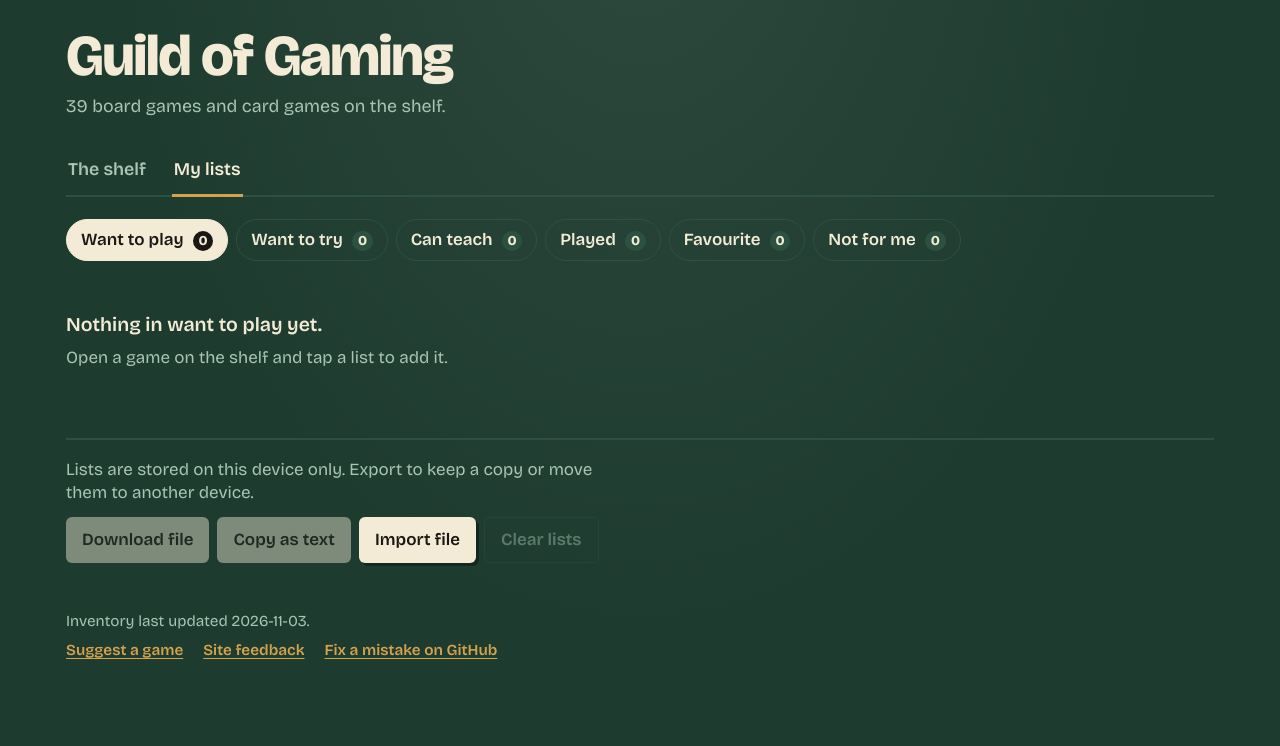
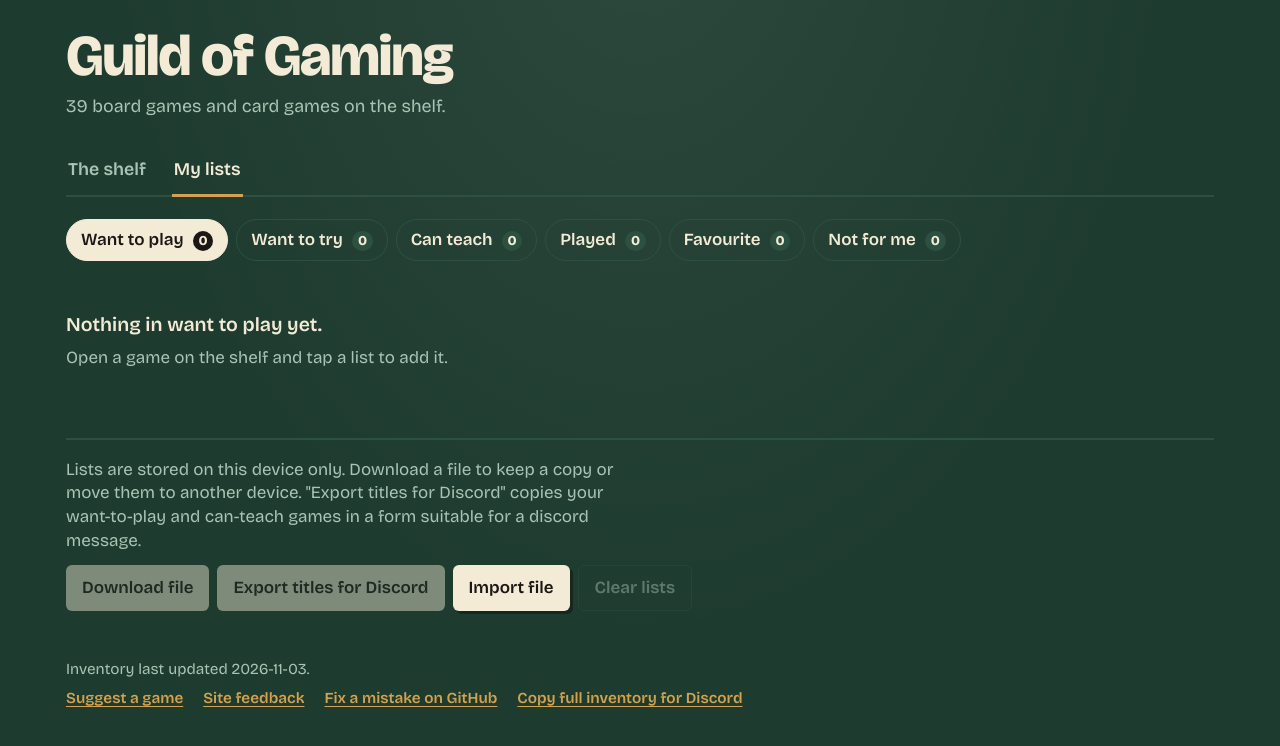
Before and after one commit to nbogie/guild-of-gaming-inventory, a React (Vite) app: page / in a window 1280 px wide. Both pictures are taken after a click on the button "My lists". Shown: the top 746 px of the page. Built offline with nearby package versions, Linux system fonts and the light colour scheme.

Commit message:
allow exporting titles as markdown, and full inventory as markdown for discord post

```diff
--- a/src/App.tsx
+++ b/src/App.tsx
@@ -5,6 +5,7 @@ import { inventory } from './data'
 import { useLists } from './lists'
 import { LIST_IDS } from './types'
 import { LINKS } from './links'
+import { copyToClipboard, inventoryAsDiscordPost } from './exports'
 
 type Page = 'shelf' | 'lists'
 
@@ -12,6 +13,16 @@ export default function App() {
   const [page, setPage] = useState<Page>('shelf')
   const { lists, toggle, replaceAll, merge, clear } = useLists()
   const listCount = LIST_IDS.reduce((n, id) => n + lists[id].length, 0)
+  const [copyNote, setCopyNote] = useState<string | null>(null)
+
+  const copyInventory = async () => {
+    const ok = window.confirm(
+      'Copy the full inventory to your clipboard as a Discord post? This is for organisers updating the pinned list. It will replace whatever is on your clipboard.',
+    )
+    if (!ok) return
+    const done = await copyToClipboard(inventoryAsDiscordPost())
+    setCopyNote(done ? 'Copied the full inventory. Paste it into Discord.' : 'Could not copy to the clipboard.')
+  }
 
   return (
     <div className="app">
@@ -60,7 +71,15 @@ export default function App() {
               Fix a mistake on GitHub
             </a>
           )}
+          <button type="button" className="link" onClick={copyInventory}>
+            Copy full inventory for Discord
+          </button>
         </p>
+        {copyNote && (
+          <p className="status" role="status">
+            {copyNote}
+          </p>
+        )}
       </footer>
     </div>
   )
--- a/src/components/MyLists.tsx
+++ b/src/components/MyLists.tsx
@@ -1,6 +1,7 @@
 import { useRef, useState } from 'react'
 import { inventory } from '../data'
 import { exportPayload, parseImport } from '../lists'
+import { copyToClipboard, listsAsDiscordMarkdown } from '../exports'
 import { LIST_IDS, LIST_LABELS, type ListId, type Lists } from '../types'
 import GameCard from './GameCard'
 
@@ -31,16 +32,11 @@ export default function MyLists({ lists, onToggle, onImport, onClear }: Props) {
     setStatus('Downloaded your lists as a file.')
   }
 
-  const copyText = async () => {
-    const text = LIST_IDS.filter((id) => lists[id].length)
-      .map((id) => `${LIST_LABELS[id]}\n${lists[id].map((g) => `- ${gameById[g]?.title ?? g}`).join('\n')}`)
-      .join('\n\n')
-    try {
-      await navigator.clipboard.writeText(text)
-      setStatus('Copied your lists as text.')
-    } catch {
-      setStatus('Could not copy. Download the file instead.')
-    }
+  const discordExportable = lists['want-to-play'].length + lists['want-to-try'].length + lists['can-teach'].length > 0
+
+  const copyForDiscord = async () => {
+    const ok = await copyToClipboard(listsAsDiscordMarkdown(lists))
+    setStatus(ok ? 'Copied your want-to-play and can-teach titles.' : 'Could not copy to the clipboard.')
   }
 
   const onFile = async (file: File | undefined) => {
@@ -86,13 +82,13 @@ export default function MyLists({ lists, onToggle, onImport, onClear }: Props) {
       )}
 
       <div className="tools">
-        <p>Lists are stored on this device only. Export to keep a copy or move them to another device.</p>
+        <p>Lists are stored on this device only. Download a file to keep a copy or move them to another device. "Export titles for Discord" copies your want-to-play and can-teach games in a form suitable for a discord message.</p>
         <div className="tools-row">
           <button type="button" className="btn" onClick={download} disabled={total === 0}>
             Download file
           </button>
-          <button type="button" className="btn" onClick={copyText} disabled={total === 0}>
-            Copy as text
+          <button type="button" className="btn" onClick={copyForDiscord} disabled={!discordExportable}>
+            Export titles for Discord
           </button>
           <button type="button" className="btn" onClick={() => fileRef.current?.click()}>
             Import file
--- /dev/null
+++ b/src/exports.ts
@@ -0,0 +1,80 @@
+import { inventory, playersLabel, playtimeLabel } from './data'
+import type { Game, Lists } from './types'
+
+const gameById = Object.fromEntries(inventory.games.map((g) => [g.id, g]))
+
+function byTitle(a: Game, b: Game): number {
+  return a.title.localeCompare(b.title)
+}
+
+function titles(ids: string[]): Game[] {
+  return ids
+    .map((id) => gameById[id])
+    .filter(Boolean)
+    .sort(byTitle)
+}
+
+/**
+ * Markdown for pasting into Discord: titles only.
+ * "Want to play" and "Want to try" are merged, with the never-played ones annotated.
+ */
+export function listsAsDiscordMarkdown(lists: Lists): string {
+  const wantIds = Array.from(new Set([...lists['want-to-play'], ...lists['want-to-try']]))
+  const sections: string[] = []
+
+  const want = titles(wantIds)
+  if (want.length) {
+    const lines = want.map((g) => (lists['want-to-try'].includes(g.id) ? `${g.title} (I've never played)` : g.title))
+    sections.push(`### Games I want to play\n${lines.join('\n')}`)
+  }
+
+  const teach = titles(lists['can-teach'])
+  if (teach.length) {
+    sections.push(`### Games I can teach\n${teach.map((g) => g.title).join('\n')}`)
+  }
+
+  return sections.join('\n\n')
+}
+
+function titleLine(g: Game): string {
+  const exps = g.expansions.map((e) => e.title)
+  return exps.length ? `${g.emoji} ${g.title} + ${exps.join(', ')}` : `${g.emoji} ${g.title}`
+}
+
+/**
+ * The whole inventory in the format of the original Discord post.
+ * A game with several categories is listed under its first one only.
+ */
+export function inventoryAsDiscordPost(): string {
+  const head = [
+    '🎲 🎉 Guild of Gaming - Board Game Inventory! 🎉',
+    '',
+    "Here's the master list of all the awesome games we've got on hand!",
+    '',
+    'Every game includes the recommended age, player count, and a quick description.',
+    '',
+  ]
+
+  const sections = inventory.categories
+    .map((cat) => {
+      const games = inventory.games.filter((g) => g.categories[0] === cat.id).sort(byTitle)
+      if (!games.length) return null
+      const heading = cat.tagline ? `${cat.emoji} ${cat.name} (${cat.tagline})` : `${cat.emoji} ${cat.name}`
+      const body = games.map((g) =>
+        [titleLine(g), `👥 ${playersLabel(g).replace(' players', '')} | 🎂 ${g.minAge}+ | ⏱ ${playtimeLabel(g)}`, g.description].join('\n'),
+      )
+      return `${heading}\n\n${body.join('\n\n')}`
+    })
+    .filter((s): s is string => s != null)
+
+  return `${head.join('\n')}\n\n${sections.join('\n\n\n---\n\n')}\n`
+}
+
+export async function copyToClipboard(text: string): Promise<boolean> {
+  try {
+    await navigator.clipboard.writeText(text)
+    return true
+  } catch {
+    return false
+  }
+}
--- a/src/styles.css
+++ b/src/styles.css
@@ -608,6 +608,11 @@ button {
   gap: 6px 20px;
 }
 
+.colophon-links .link {
+  font-size: inherit;
+  padding: 0;
+}
+
 .colophon-links a {
   color: var(--brass);
   font-weight: 600;
```
